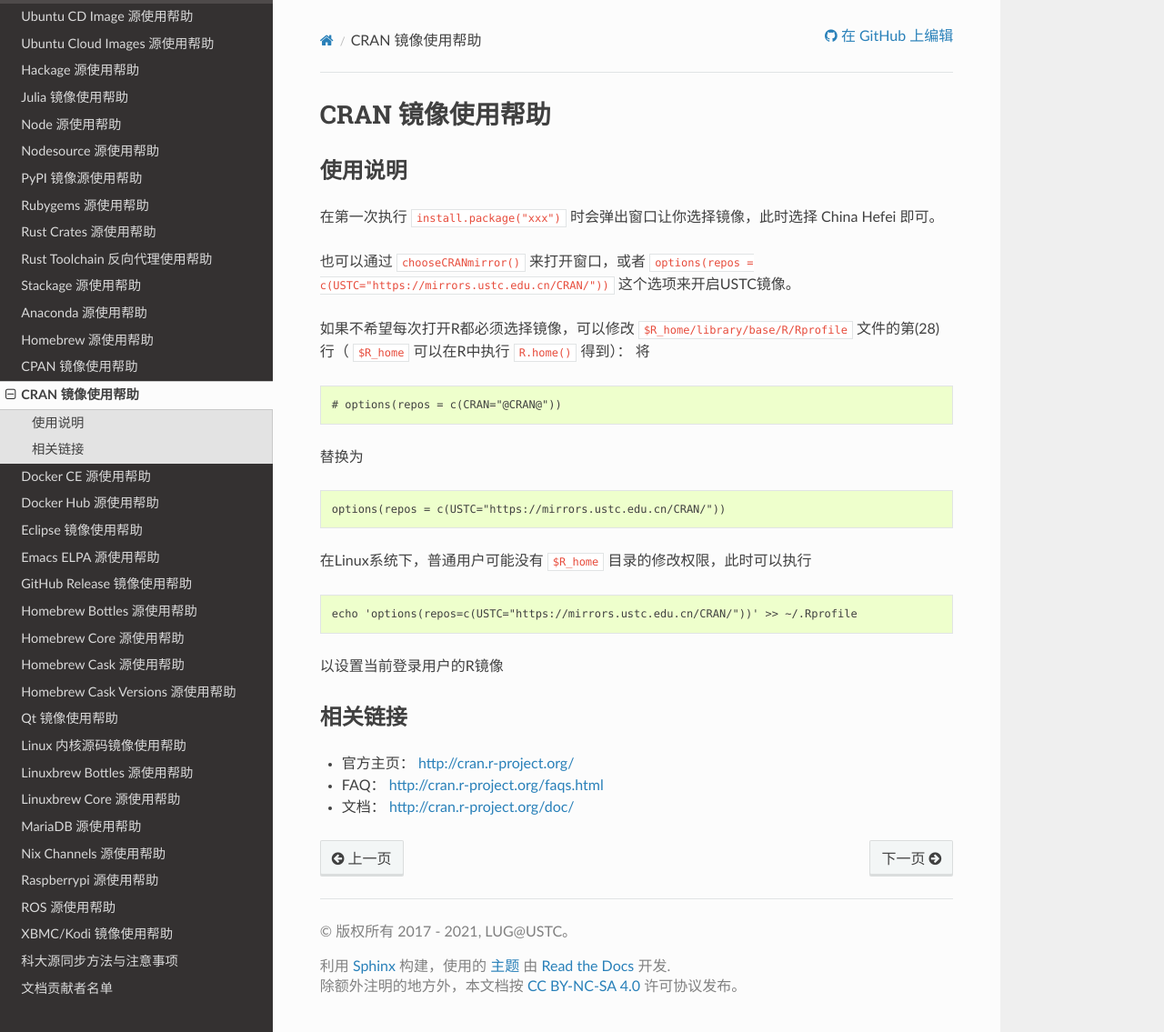
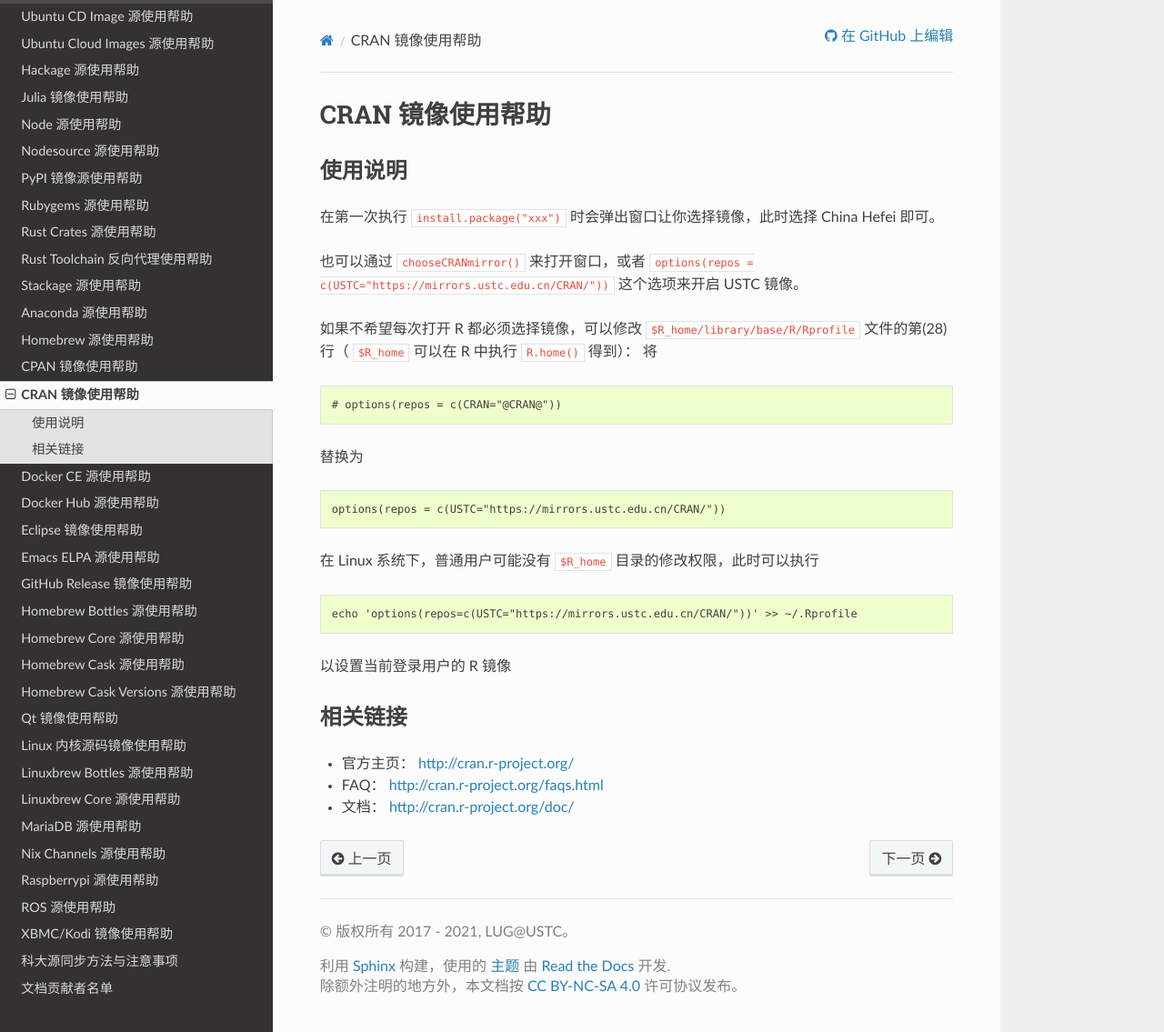
Before and after one commit to ustclug/mirrorhelp, a Sphinx documentation site: the page built from source/CRAN.rst, in a window 1280 px wide and 1135 px high. Shown: the whole window at 91% size. Built offline with Sphinx 7.4.7 and the Read the Docs theme 2.0.0, drawn with Linux system fonts in a browser that asks for light colours; pages that are not in the unit, such as notebooks, are missing from menus.

Commit message:
Typewriting fixes

```diff
--- a/source/CRAN.rst
+++ b/source/CRAN.rst
@@ -8,10 +8,10 @@ CRAN 镜像使用帮助
 在第一次执行 ``install.package("xxx")`` 时会弹出窗口让你选择镜像，此时选择
 China Hefei 即可。
 
-也可以通过 ``chooseCRANmirror()`` 来打开窗口，或者 ``options(repos = c(USTC="https://mirrors.ustc.edu.cn/CRAN/"))`` 这个选项来开启USTC镜像。
+也可以通过 ``chooseCRANmirror()`` 来打开窗口，或者 ``options(repos = c(USTC="https://mirrors.ustc.edu.cn/CRAN/"))`` 这个选项来开启 USTC 镜像。
 
 
-如果不希望每次打开R都必须选择镜像，可以修改 ``$R_home/library/base/R/Rprofile`` 文件的第(28)行（ ``$R_home`` 可以在R中执行 ``R.home()`` 得到）：
+如果不希望每次打开 R 都必须选择镜像，可以修改 ``$R_home/library/base/R/Rprofile`` 文件的第(28)行（ ``$R_home`` 可以在 R 中执行 ``R.home()`` 得到）：
 将
 
 .. code-block:: text
@@ -24,13 +24,13 @@ China Hefei 即可。
 
     options(repos = c(USTC="https://mirrors.ustc.edu.cn/CRAN/"))
 
-在Linux系统下，普通用户可能没有 ``$R_home`` 目录的修改权限，此时可以执行
+在 Linux 系统下，普通用户可能没有 ``$R_home`` 目录的修改权限，此时可以执行
 
 .. code-block:: text
 
     echo 'options(repos=c(USTC="https://mirrors.ustc.edu.cn/CRAN/"))' >> ~/.Rprofile
 
-以设置当前登录用户的R镜像
+以设置当前登录用户的 R 镜像
 
 相关链接
 ========
```
